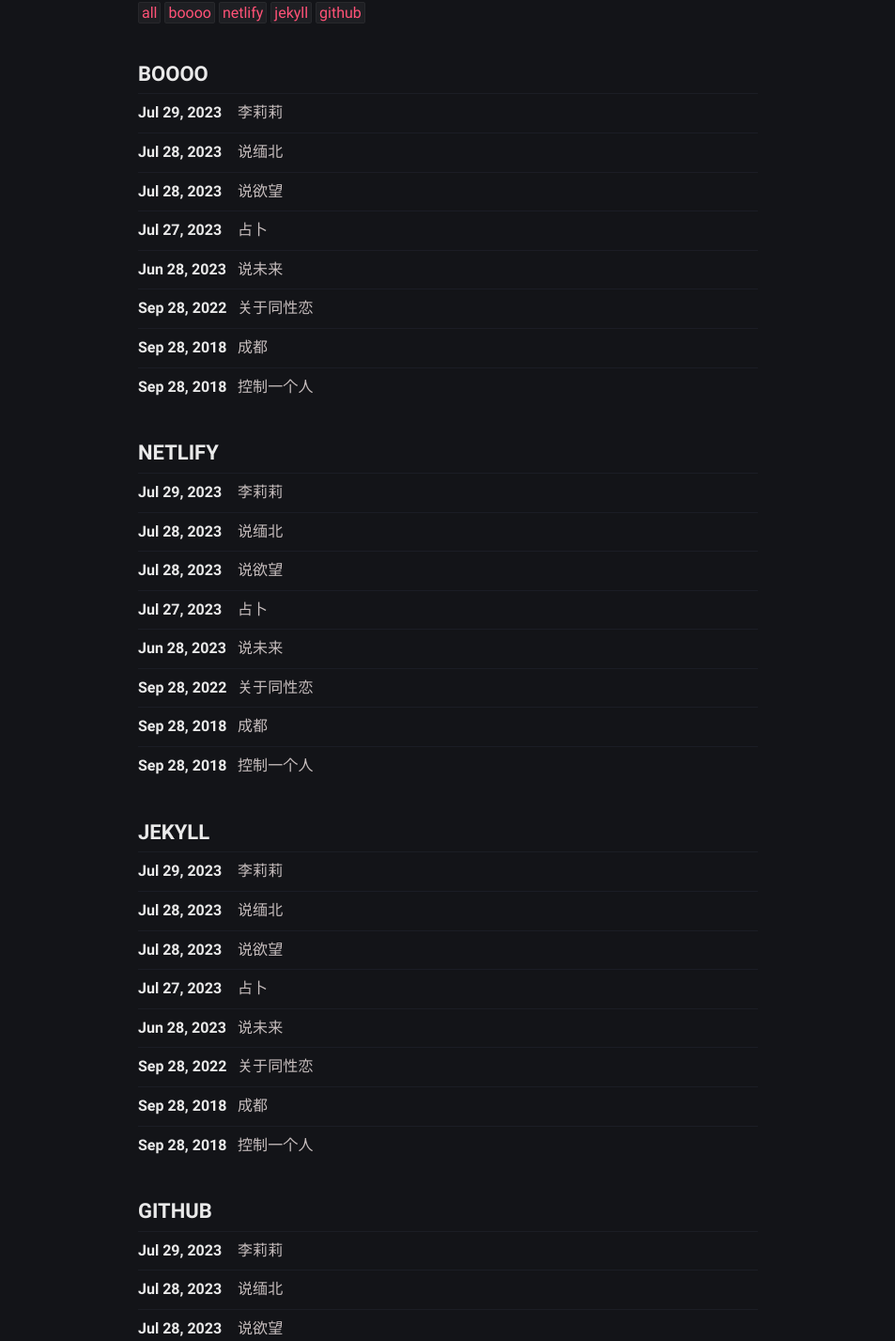
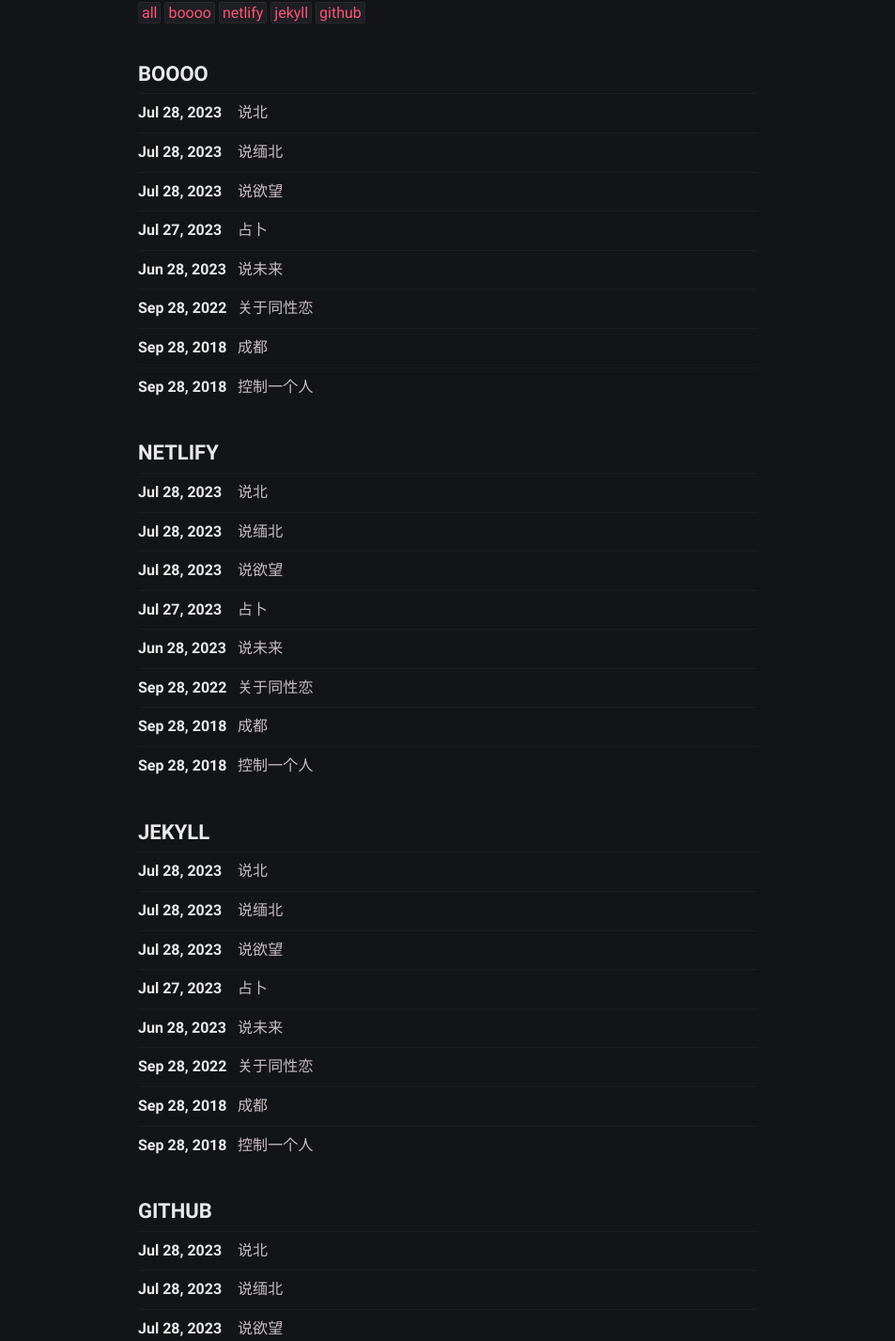
Before and after one commit to hello-lisai/hello-lisai-blog, a Jekyll site: the page built from tags.html, in a window 1280 px wide. Shown: the part 287-1714 px from the top of the page at 94% size, without its empty margins (163-1116 px from the left). Built offline with Jekyll 4.4.1, drawn with Linux system fonts in a browser that asks for light colours; part of the change alters nothing that is shown.

Commit message:
Update 2023-7-29-2307290.md

```diff
--- a/_posts/2307290/2023-7-29-2307290.md
+++ b/_posts/2307290/2023-7-29-2307290.md
@@ -1,10 +1,10 @@
 ---
-title: 李莉莉
-date: 2023-07-29 07:36:07
-modified: 2023-07-29 07:36:07
+title: 说北
+date: 2023-07-28 09:45:47 +07:00
+modified: 2019-08-29 09:24:47 +07:00
 tags: [boooo, netlify, jekyll, github]
 description: All the services are free, a source code this site placed on github repository and intergration with netlify service, another service that you can use is github page for hosting your own static site.
 ---
 
-#### 小故事
-6666
+#### 人的坏，是没有底线的， 人的善，也是无边界的
+说缅北，缅北有很多故事，说说他的起源，他们起源，就像狂飙里面
```
